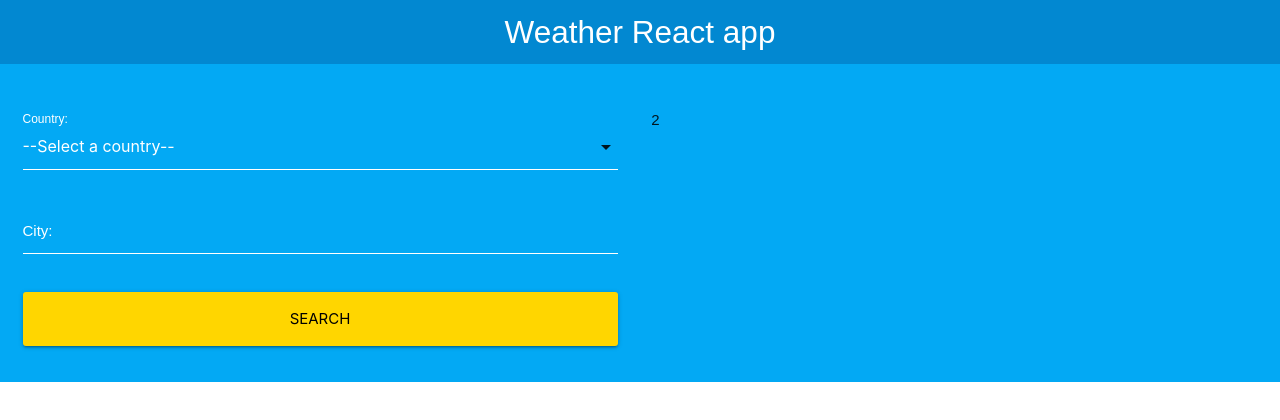
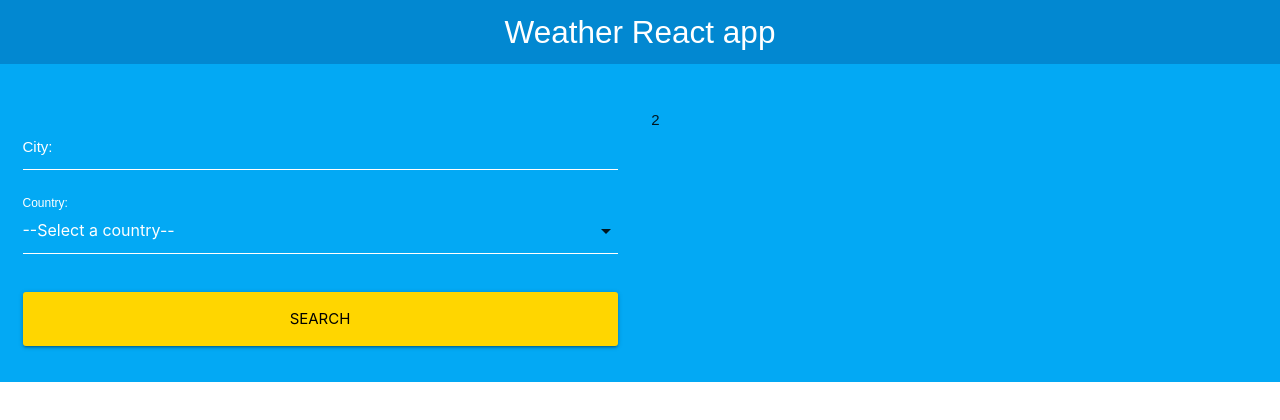
Before and after one commit to alejandroPolak-1/Weather, a React (Create React App) app: page / in a window 1280 px wide. Shown: the top 420 px of the page. Built offline with nearby package versions, Linux system fonts and the light colour scheme.

Commit message:
[Consult API] [useState] move on App, and imput lader in the form [useEffect]

```diff
--- a/src/App.js
+++ b/src/App.js
@@ -1,8 +1,25 @@
-import React, { Fragment } from 'react'
+/* eslint-disable react-hooks/exhaustive-deps */
+import React, { Fragment, useState, useEffect } from 'react'
 import Header from './components/Header'
 import Form from './components/Form'
 
 function App() {
+  //State of Form
+  const [search, setSearch] = useState({
+    country: '',
+    city: '',
+  })
+
+  //state for consult one finish writer de search (Wait before to consult of API)
+  const [consult, setConsult] = useState(false)
+
+  //Destructuration, extract city, country
+  const { country, city } = search
+
+  useEffect(() => {
+    console.log(city)
+  }, [consult])
+
   return (
     <Fragment>
       <Header title="Weather React app" />
@@ -10,7 +27,13 @@ function App() {
       <div className="contenedor-form">
         <div className="conteiner">
           <div className="row">
-            <div className="col m6 s12"><Form/></div>
+            <div className="col m6 s12">
+              <Form
+                search={search}
+                setSearch={setSearch}
+                setConsult={setConsult}
+              />
+            </div>
             <div className="col m6 s12">2</div>
           </div>
         </div>
--- a/src/components/Form.js
+++ b/src/components/Form.js
@@ -1,12 +1,6 @@
 import React, { useState } from 'react'
 
-const Form = () => {
-  //State of Form
-  const [search, setSearch] = useState({
-    country: '',
-    city: '',
-  })
-
+const Form = ({ search, setSearch, setConsult }) => {
   const [error, setError] = useState(false)
 
   //Destructuration, extract city, country
@@ -33,14 +27,27 @@ const Form = () => {
 
     setError(false)
 
+    setConsult(true)
+
     //Pass to principal Component
-
-
   }
 
   return (
     <form onSubmit={handleSubmit}>
-      {error ? <p className="red darken-4 error">All fields are required</p> : null}
+      {error ? (
+        <p className="red darken-4 error">All fields are required</p>
+      ) : null}
+
+      <div className="input-field col s12">
+        <input
+          type="text"
+          name="city"
+          id="city"
+          value={city}
+          onChange={handleChange}
+        />
+        <label htmlFor="city"> City: </label>
+      </div>
 
       <div className="input-field col s12">
         <select
@@ -63,17 +70,10 @@ const Form = () => {
 
       <div className="input-field col s12">
         <input
-          type="text"
-          name="city"
-          id="city"
-          value={city}
-          onChange={handleChange}
+          type="submit"
+          value="Search"
+          className="waves-effect waves-dark btn-large btn-block yellow accent-4"
         />
-        <label htmlFor="city"> City: </label>
-      </div>
-
-      <div className="input-field col s12">
-        <input type="submit" value="Search" className="waves-effect waves-dark btn-large btn-block yellow accent-4" />
       </div>
     </form>
   )
```
